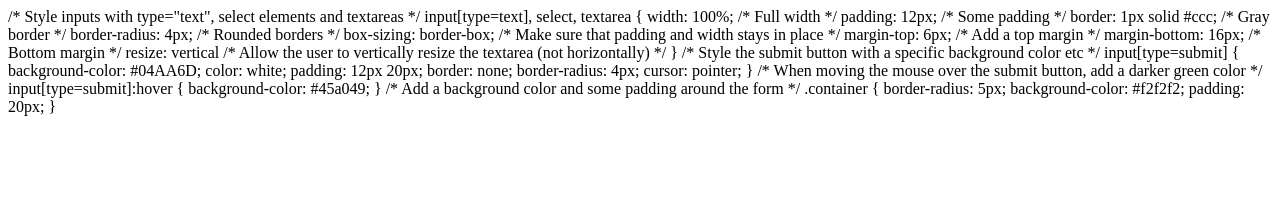
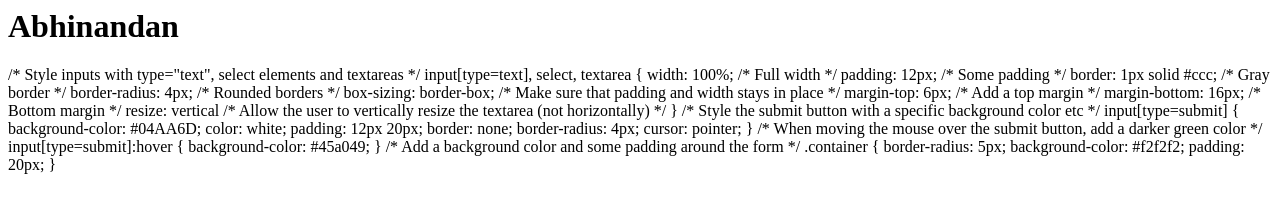
Before and after one commit to abhinandan8001/gitdemo, a plain HTML site: page index.html in a window 1280 px wide. Drawn offline with Linux system fonts and the light colour scheme.

Commit message:
I have commited my changes

```diff
--- a/index.html
+++ b/index.html
@@ -1,3 +1,4 @@
+<h1>Abhinandan</h1>
 /* Style inputs with type="text", select elements and textareas */
 input[type=text], select, textarea {
   width: 100%; /* Full width */
```
Also changed, not shown: 1 other file.
